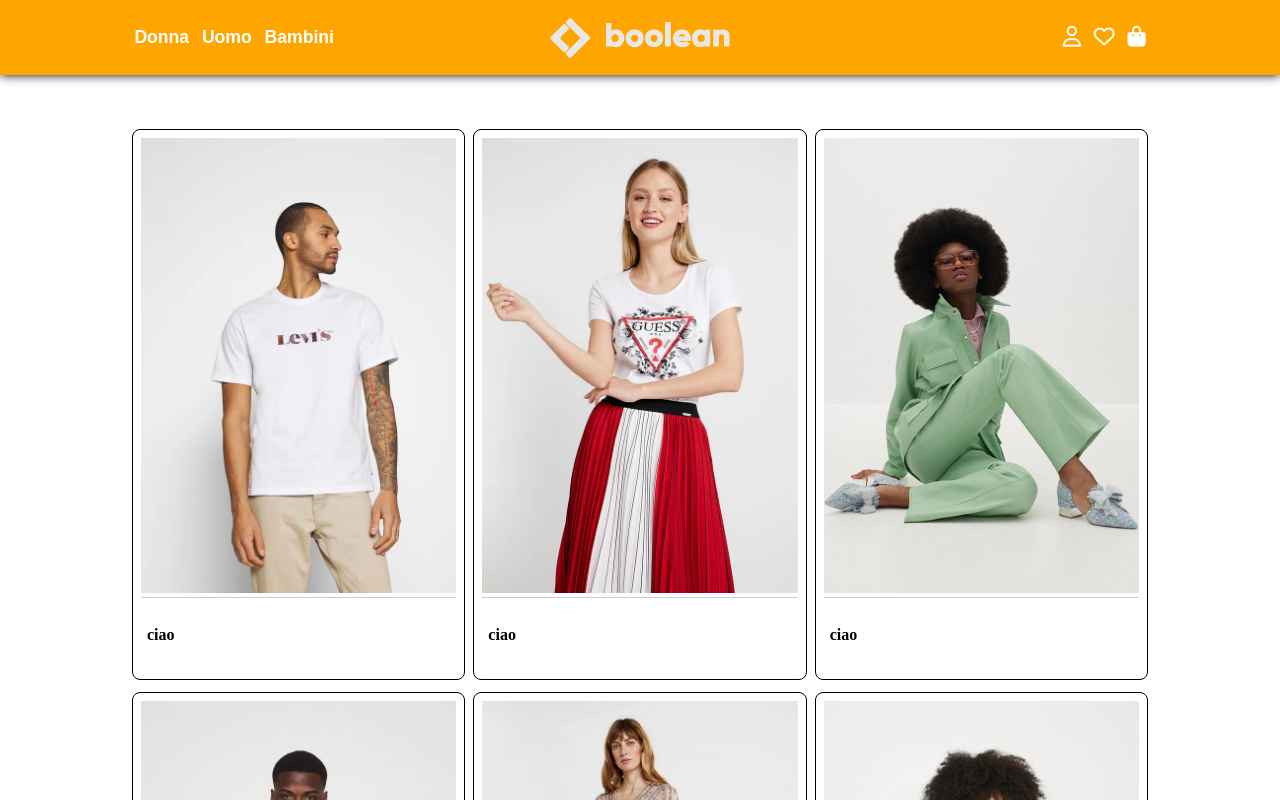
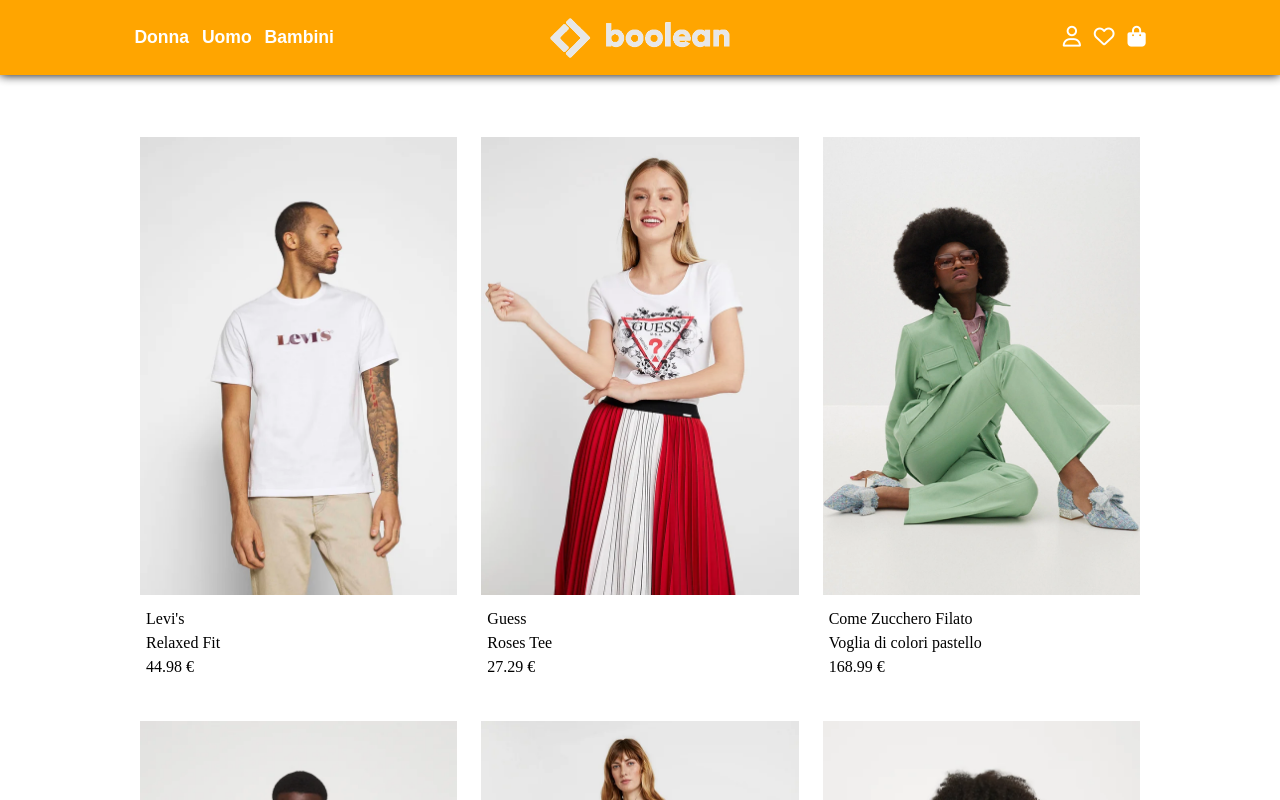
Before and after one commit to Carlo-Adile/vite-boolando, a Vue app: page / in a window 1280 px wide. Shown: the top 800 px of the page. Built offline with nearby package versions, Linux system fonts and the light colour scheme.

Commit message:
add function for discounted price

```diff
--- a/src/components/ProductCard.vue
+++ b/src/components/ProductCard.vue
@@ -5,6 +5,21 @@
   name: 'ProductCard',
   props: {
     product: Object
+  },
+  computed:{
+    hasDiscount() {
+      return this.product.badges.some(badge => badge.type === 'discount')
+    },
+    discountedPrice(){
+      if(this.hasDiscount){
+        const discountBadge = this.product.badges.find(badge => badge.type === 'discount');
+        const discountPercentage = parseFloat(discountBadge.value) / 100;
+        return (this.product.price * (1 - discountPercentage)).toFixed(2);
+      }
+      else{
+        return this.product.price;
+      }
+    }
   }
 }
 
@@ -20,7 +35,10 @@
         <img :src="product.frontImage" alt="product.name" class="card-image">
       </div>
       <div class="card-body">
-        <h4><!--  {{ product.name }} --> ciao</h4>
+        <p> {{ product.brand }}</p>
+        <p> {{ product.name }}</p>
+        <p v-if="hasDiscount"> {{ discountedPrice }} €</p>
+        <p v-else> {{ product.price }} €</p>
       </div>
     </div>
   </div>
@@ -37,17 +55,14 @@
 
 .card {
   margin:4px;
-  border: 1px solid black;
   border-radius: 8px;
   padding: 8px;
   margin-bottom: 8px;
-  overflow: hidden;
 }
 
 .card-header {
   width: 100%;
-  border-bottom: 1px solid #ccc;
-
+  margin-bottom: -6px;
   img {
     width: 100%;
     object-fit: cover;
@@ -57,6 +72,7 @@
 .card-body{
   color:black;
   padding: 6px;
+  line-height: 0.5rem;
 }
 
 </style>
```
